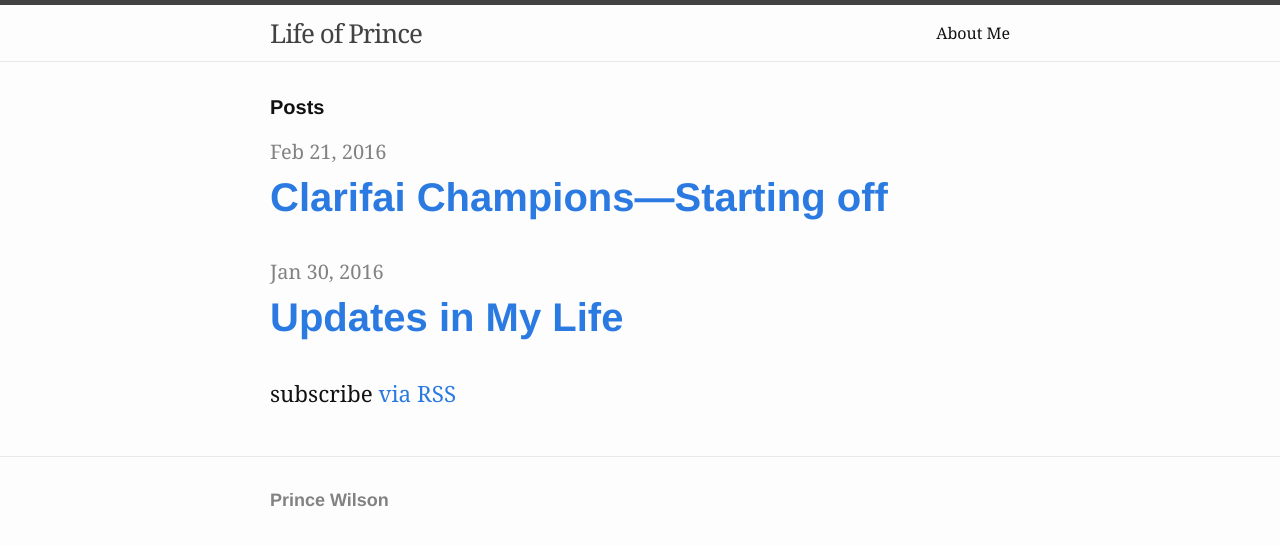
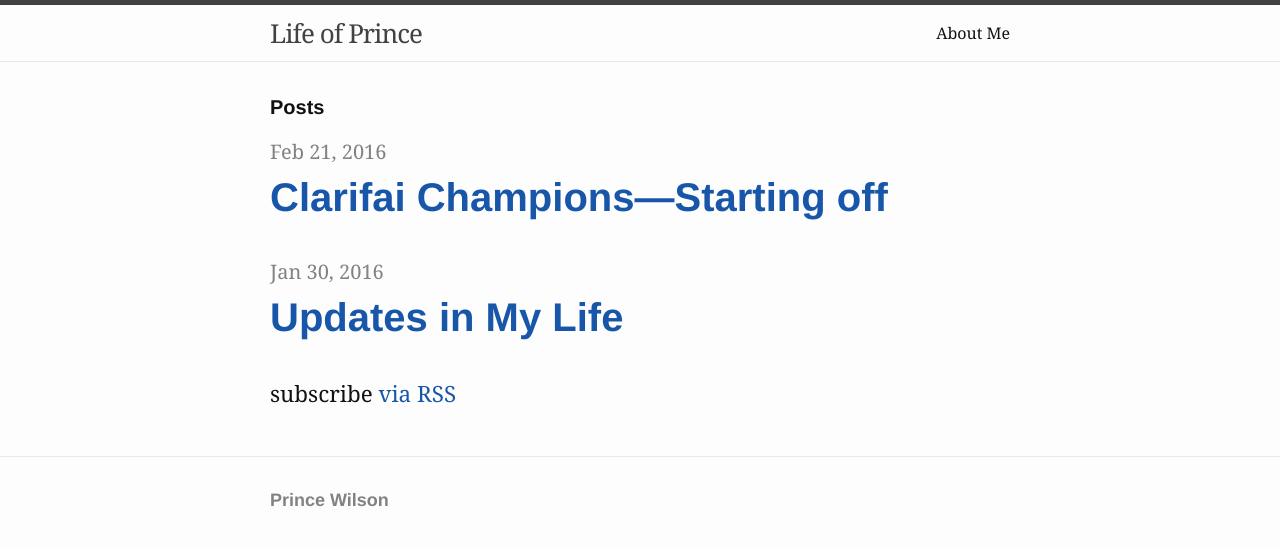
Before and after one commit to maxcell/blog, a Jekyll site: the page built from index.html, in a window 1280 px wide. Shown: the top 546 px of the page. Built offline with Jekyll 4.4.1, drawn with Linux system fonts in a browser that asks for light colours.

Commit message:
Darken colors

```diff
--- a/_sass/_base.scss
+++ b/_sass/_base.scss
@@ -94,15 +94,15 @@ p {
  * Links
  */
 a {
-    color: $brand-color;
+    color: darken($brand-color, 15%);
     text-decoration: none;
 
-    &:visited {
-        color: darken($brand-color, 15%);
-    }
+    // &:visited {
+    //     color:
+    // }
 
     &:hover {
-        color: lighten($brand-color, 15%);
+        color: lighten(darken($brand-color, 15%), 15%);
     }
 }
 
```
